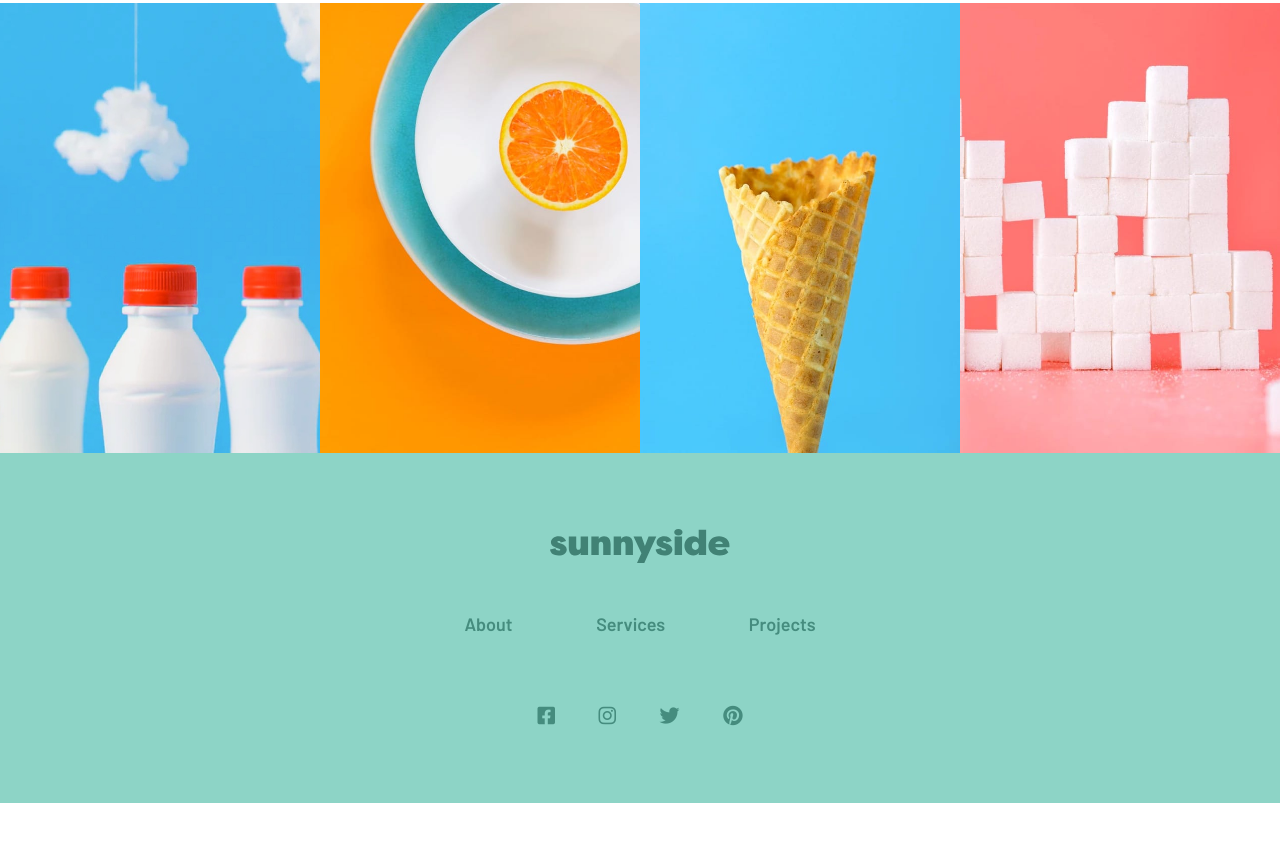
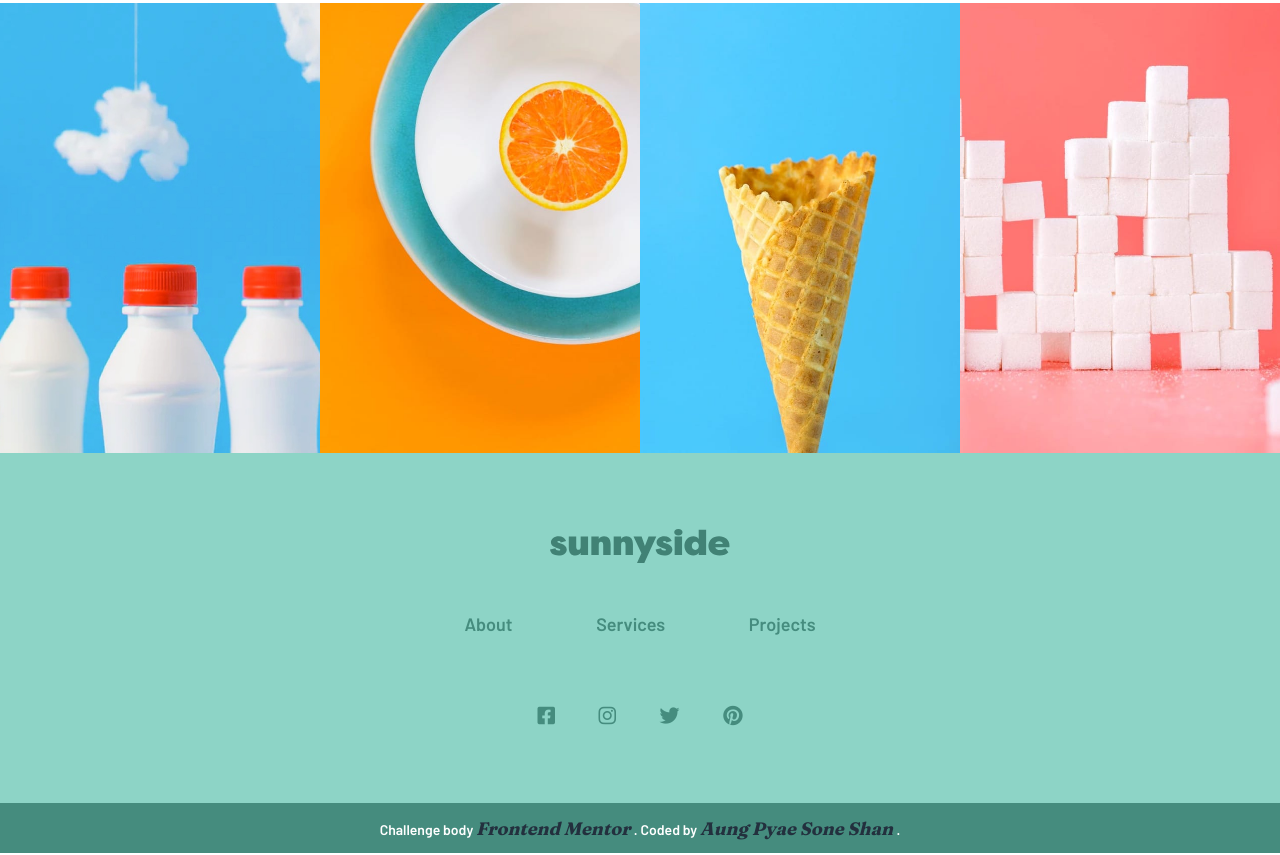
Before and after one commit to aungpyaesoneshan/sunny-side-agency-landing-page, a plain HTML site: page index.html in a window 1280 px wide. Shown: the part 3697-4552 px from the top of the page. Before the commit the page ends 4500 px from the top, so only its background shows below. Drawn offline with Linux system fonts and the light colour scheme.

Commit message:
Update index.html

```diff
--- a/index.html
+++ b/index.html
@@ -172,10 +172,20 @@
         </section>
       </footer>
     </main>
-
-    <!-- <div class="attribution">
-    Challenge by <a href="https://www.frontendmentor.io?ref=challenge" target="_blank">Frontend Mentor</a>.
-    Coded by <a href="#">Your Name Here</a>.
-  </div> -->
+    <!-- my frontend mentor username -->
+    <div class="attribution">
+      Challenge body
+      <em>
+        <a href="https://www.frontendmentor.io?ref=challenge" target="_blank"
+          >Frontend Mentor</a
+        >
+      </em>
+      . Coded by
+      <em>
+        <a href="https://www.frontendmentor.io/profile/Aung-Pyae-Sone-Shan"
+          >Aung Pyae Sone Shan</a
+        > </em
+      >.
+    </div>
   </body>
 </html>
```
